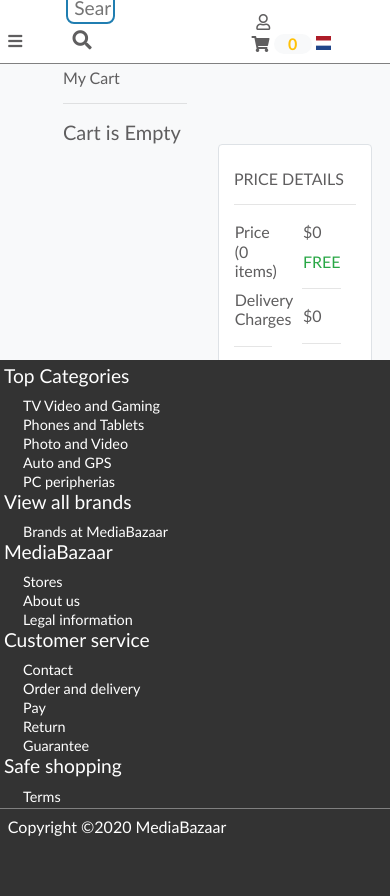
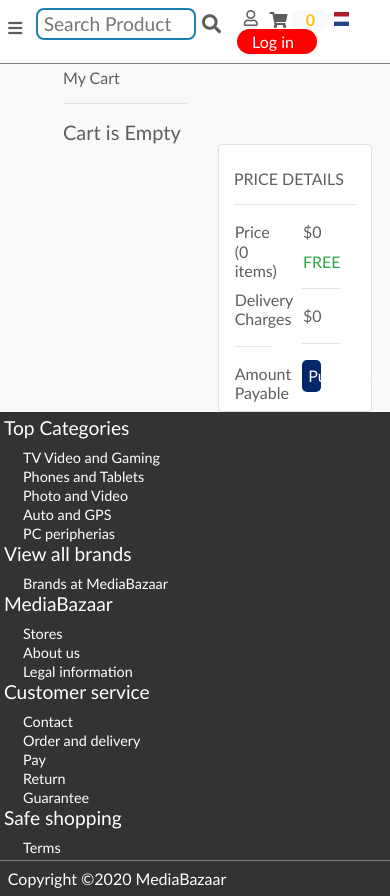
Before and after one commit to Ranim1996/MediaBazaar-Website, a PHP site: page /Webshop/cart.php in a window 390 px wide. Before the commit the page ends 836 px from the top, so only its background shows below. Run offline with PHP 8.4, Linux system fonts and the light colour scheme.

Commit message:
responsive design improved

```diff
--- a/Webshop/cart.php
+++ b/Webshop/cart.php
@@ -29,7 +29,7 @@
     <meta name="viewport" content="width=device-width, user-scalable=no, initial-scale=1.0, maximum-scale=1.0, minimum-scale=1.0">
     <meta http-equiv="X-UA-Compatible" content="ie=edge">
 
-    <title>Cart</title>
+    <title>MediaBazaar</title>
 
     <link rel="stylesheet" href="cartStyle.css">
     <link rel="stylesheet" href="./css/style.css">
@@ -37,7 +37,7 @@
 </head>
 
 <body class="bg-light">
-
+<main>
     <header class="main-header">
         <?php include('./top-header.php') ?>
     </header>
@@ -118,7 +118,7 @@
             </div>
         </div>
     </div>
-
+</main>
     <footer>
         <?php include('./footer.php') ?>
     </footer>
--- a/Webshop/cartStyle.css
+++ b/Webshop/cartStyle.css
@@ -1,5 +1,10 @@
 *{
     box-sizing: border-box;
+}
+
+html{
+    display: flex;
+    flex-direction: column;
 }
 
 /*nav bar*/
@@ -135,7 +140,7 @@
     padding-left: 15px;
     margin-right: auto;
     margin-left: auto;
-    height: 29rem;
+    height: auto;
 }
 
 .row {
@@ -242,9 +247,3 @@
 .text-success {
     color: #28a745;
 }
-
-footer{
-    bottom: 0;
-    width: 100%;
-    position: fixed;
-}
--- a/Webshop/css/style.css
+++ b/Webshop/css/style.css
@@ -66,6 +66,8 @@
     margin-left: 10%;
     width:25%;
     border-radius: 8px;
+    display: flex;
+    flex-direction: row;
 }
 .search-input{
     width: 80%;
@@ -90,7 +92,7 @@
 .header-menu
 {
     margin-left: 5%;
-    width: 30%;
+    width: 35%;
     position: right;
 }
 
@@ -125,10 +127,9 @@
 }
 
 .logout{
-
     background-color: red;
     padding: 2% 0% 2% 4%;
-    width: 20%;
+    width: 5rem;
     height: 20%;
     border-radius: 20px;
 }
@@ -307,6 +308,7 @@
     color: white;
     font-weight: bold;
     font-size: 1.5rem;
+    margin-bottom: 2%;
 }
 
 .top-products h3
@@ -452,6 +454,16 @@
         }
 
 
+    .wrapper{
+        top: 0.5rem;
+        width: 1rem;
+    }
+
+    .search-product{
+        width: 80%;
+        margin-left: 2%;
+    }
+
 
     .main-header a{
         width: 0%;
@@ -462,9 +474,13 @@
 
     .header-menu
     {
-        margin-left: 30%;
+        margin-left: 0%;
         width: 60%;
         align-items: center;
+    }
+
+    .header-menu .profile{
+        width: 1rem;
     }
 
     .header-menu img
@@ -474,7 +490,7 @@
         height: auto;
     }
 
-    .profile, .language, .logout{
+    .profile, .language{
         font-size: 0%;
         width: 10%;
     }
@@ -483,11 +499,7 @@
         width: 16px;
     }
 
-    .logout
-    {
-        border: none;
-        background-color: white;
-    }
+
 
 
     .profile i, .logout i{
@@ -566,6 +578,34 @@
     border-radius: 5px;
 }
 
+.navig ul ul li:hover ul{
+    left: -0.1rem;
+    top: 98%;
+    position: relative;
+}
+
+.navig ul li ul li ul li a{
+    background-color: blue;
+    z-index: 9999;
+}
+
+.top-products{
+    height: auto;
+}
+
+.top-products h2{
+    margin: 2rem;
+}
+
+.products{
+    flex-direction: column;
+    justify-content: space-between;
+}
+
+.top-products article{
+    width: 70%;
+    margin-bottom: 20%;
+}
 
 /* FOOTER */
 
```
Also changed, not shown: Webshop/css/style-products.css (+24 -0 lines).
